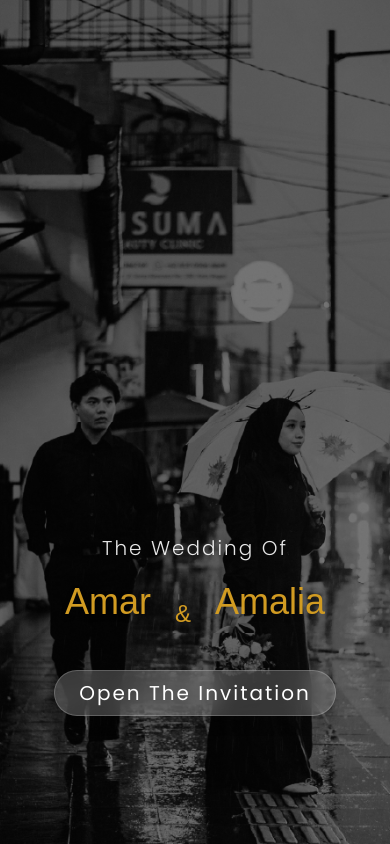
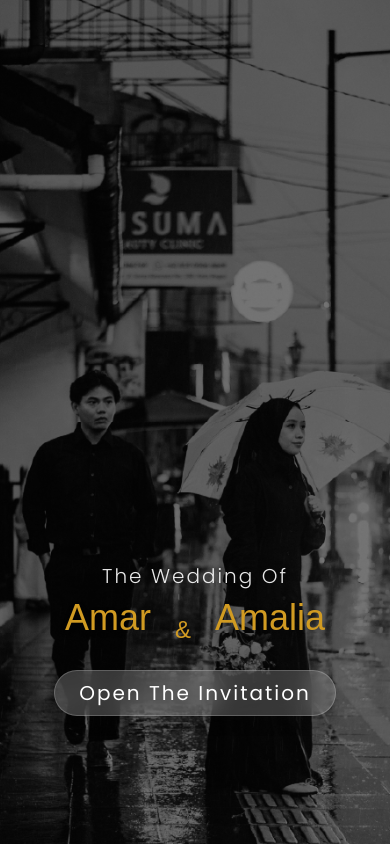
Before and after one commit to BintangAldian17/amar_amalia, a Next.js app: page / in a window 390 px wide. Built offline with nearby package versions, Linux system fonts and the light colour scheme; a web font is replaced by a local one.

Commit message:
feat: implement Cover component displaying wedding details and an open invitation button.

```diff
--- a/components/Cover.tsx
+++ b/components/Cover.tsx
@@ -19,7 +19,7 @@ export default function Cover({
         ${isOpen ? "-translate-y-full" : "translate-y-0"}
       `}
     >
-      <section className="h-screen w-full flex flex-col items-center justify-end pb-32 gap-10 lg:text-4xl md:text-2xl text-xl relative overflow-hidden text-white ">
+      <section className="h-screen w-full flex flex-col items-center justify-end pb-32 lg:gap-10 md:gap-8 gap-6 lg:text-4xl md:text-2xl text-xl relative overflow-hidden text-white ">
         {/* --- BACKGROUND IMAGE START --- */}
         <Image
           src="/images/cover.webp"
@@ -40,7 +40,7 @@ export default function Cover({
         {/* --- BACKGROUND IMAGE END --- */}
 
         {/* Grouping Header: Judul Acara & Nama Mempelai */}
-        <header className="flex flex-col items-center justify-center gap-5 text-center z-10">
+        <header className="flex flex-col items-center justify-center md:gap-5 gap-2 text-center z-10">
           <div className="flex items-center gap-5 opacity-90">
             <p className="tracking-widest font-light">The Wedding Of</p>
           </div>
@@ -52,11 +52,11 @@ export default function Cover({
         </header>
 
         {/* Bagian Penerima Undangan & CTA */}
-        <div className="flex flex-col items-center gap-8 w-full z-10">
+        <div className="flex flex-col items-center lg:gap-8 md:gap-6 gap-2 w-full z-10">
           {/* 3. Render Kondisional: Hanya muncul jika guestName ada */}
           {to && (
-            <div className="text-center space-y-2">
-              <p className="text-xl">Dear,</p>
+            <div className="text-center md:space-y-2">
+              <p className="text-xl md:text-2xl">Dear,</p>
               <p className="font-semibold underline underline-offset-8 decoration-white/50">
                 {to}
               </p>
```
